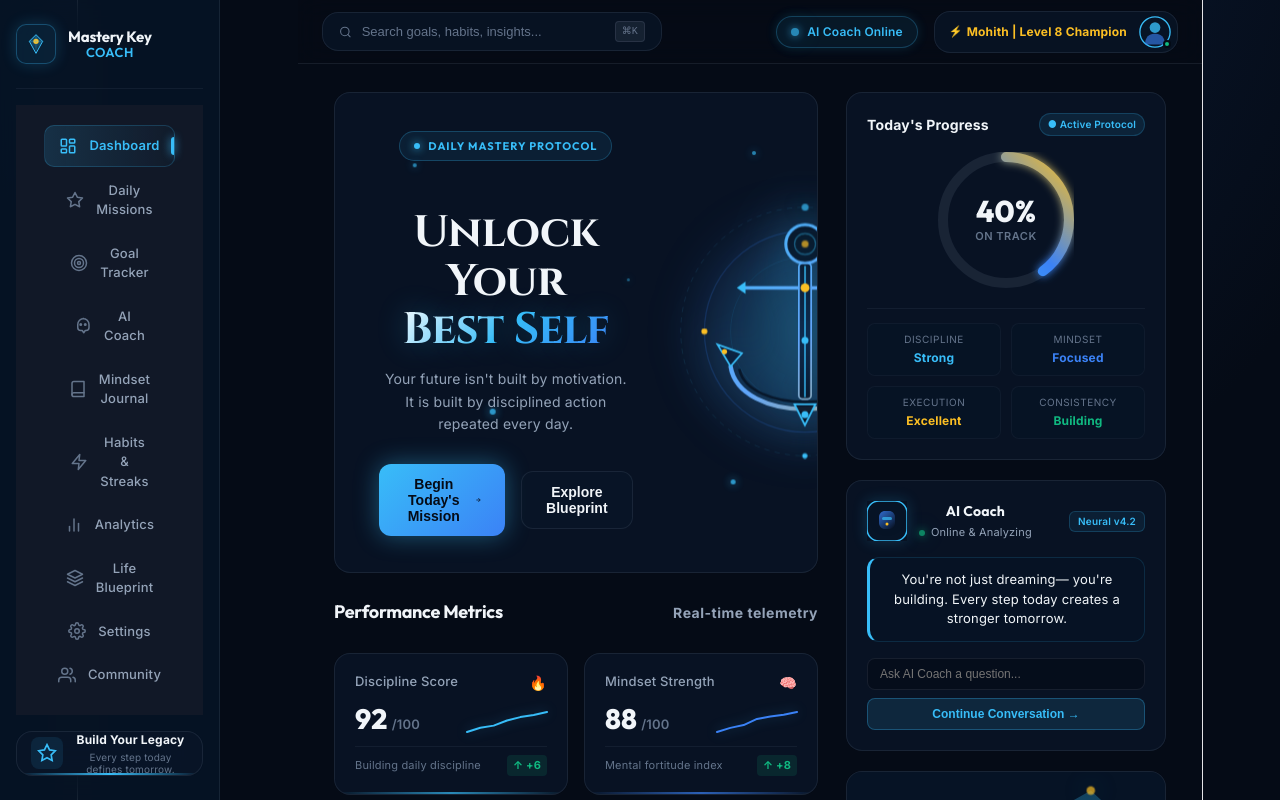
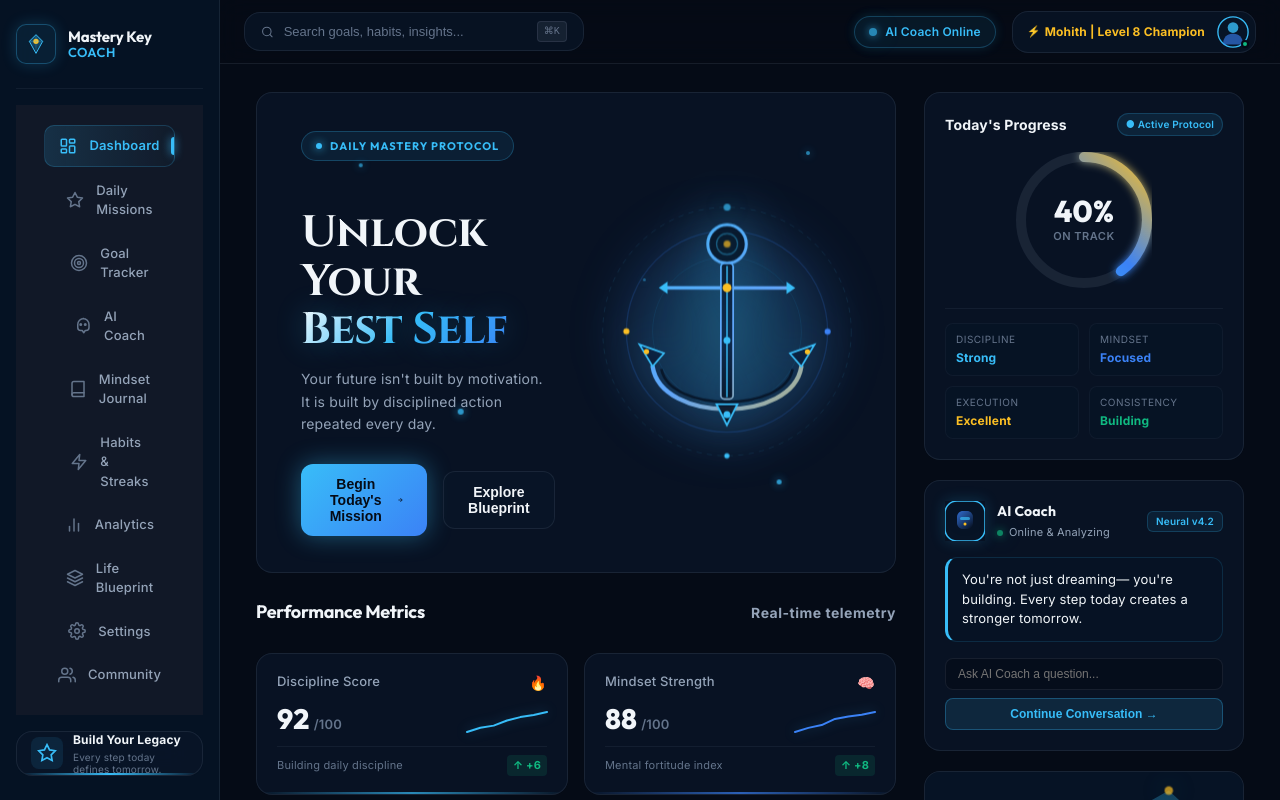
Before and after one commit to mohith21mk/Ai-goal-tracker, a React app in the folder frontend/: page / in a window 1280 px wide. Built offline with nearby package versions, Linux system fonts and the light colour scheme; no server answers; the HTML template or start-up script is replaced by a standard one.

Commit message:
fix: expand app root to full viewport width

```diff
--- a/frontend/src/index.css
+++ b/frontend/src/index.css
@@ -52,15 +52,18 @@
 
 body {
   margin: 0;
+  padding: 0;
+  width: 100%;
 }
 
 #root {
-  width: 1126px;
+  width: 100%;
   max-width: 100%;
-  margin: 0 auto;
-  text-align: center;
-  border-inline: 1px solid var(--border);
-  min-height: 100svh;
+  margin: 0;
+  padding: 0;
+  text-align: left;
+  border: none;
+  min-height: 100vh;
   display: flex;
   flex-direction: column;
   box-sizing: border-box;
```
